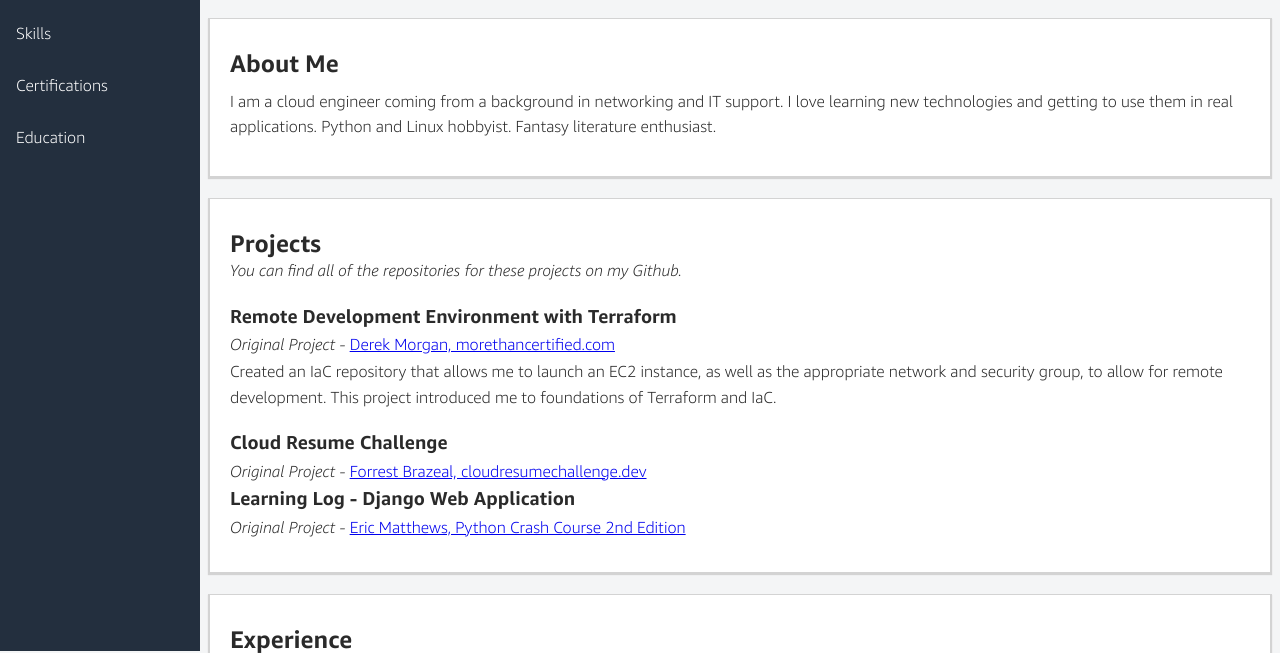
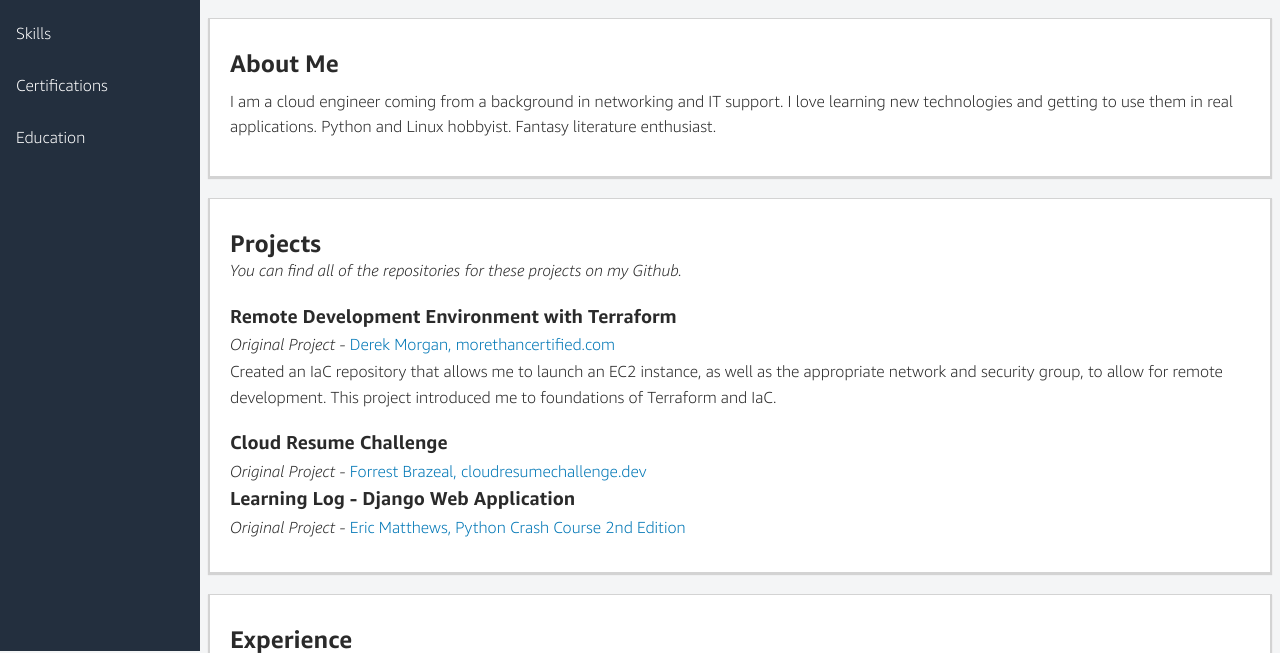
Before and after one commit to ELiGRP/Cloud-Resume-Project-In-Progress-, a plain HTML site: page index.html in a window 1280 px wide. Shown: the part 149-802 px from the top of the page. Drawn offline with Linux system fonts and the light colour scheme; a script that the page names is missing.

```diff
--- a/resume.css
+++ b/resume.css
@@ -12,6 +12,9 @@
     src: url(./amazon-web-fonts/Ember/AmazonEmber_LtIt.ttf);
     font-style: italic;
 }
+
+
+
 body {
     background-color: #f4f5f6;
     font-family: Ember;
@@ -21,7 +24,6 @@
 h1, h2, h3, h4{
     line-height: 40%;
 }
-
 
 h4{
     font-weight: normal;
@@ -68,6 +70,16 @@
     box-shadow: 0px 1px 1px 0px lightgray;
     }
 
+    .content a {
+        text-decoration: none;
+        color: #0077b6;
+    }
+    .content a :visited{
+        text-decoration: none;
+        color: #0077b6;
+
+    }
+
 
 
 .sidenav {
```
